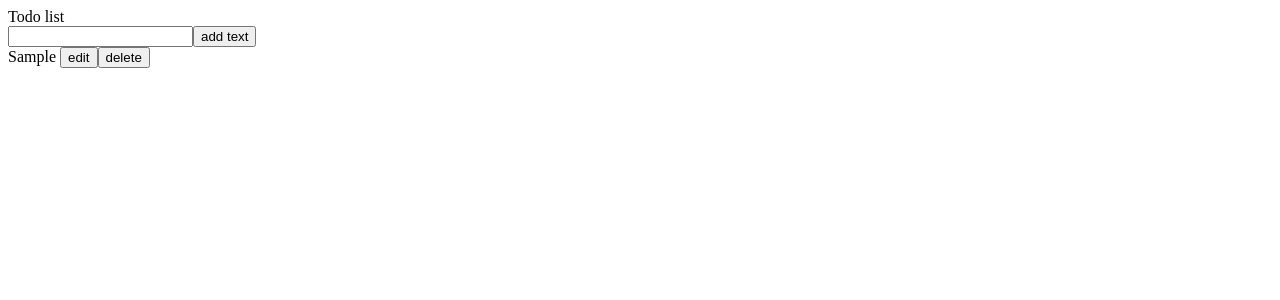
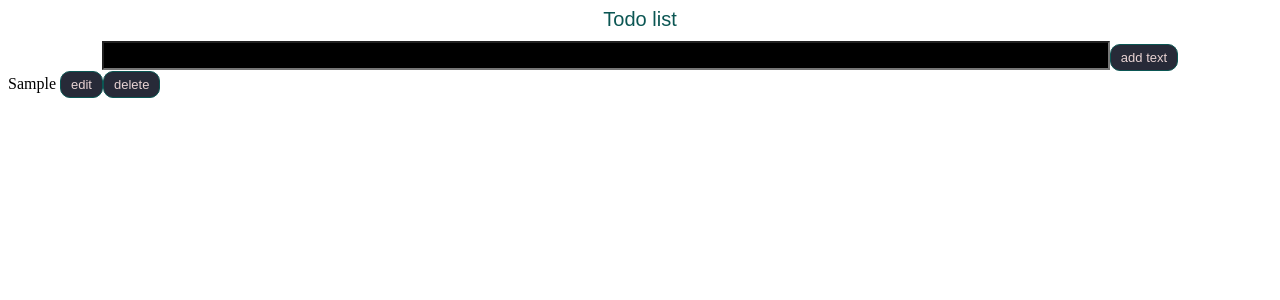
Before and after one commit to mesa4/stas-to-do, a Vue app: page / in a window 1280 px wide. Both pictures are taken after typing "Sample" into the empty fields and a click on the button "add text". Shown: the top 300 px of the page. Built offline with nearby package versions, Linux system fonts and the light colour scheme.

Commit message:
feature/FE-2 styles implemented

```diff
--- a/package.json
+++ b/package.json
@@ -19,7 +19,7 @@
     "@vue/cli-service": "~5.0.0",
     "eslint": "^7.32.0",
     "eslint-plugin-vue": "^8.0.3",
-    "sass": "^1.49.9",
+    "sass": "^1.49.10",
     "sass-loader": "^10.2.1",
     "vue-template-compiler": "^2.6.14"
   },
--- a/src/App.vue
+++ b/src/App.vue
@@ -7,16 +7,19 @@
             <div class="to-do__body">
                 <div class="to-do__task">
                     <ACreateTask @createTask="handleCreateTask" />
-                    <div>
+                    <transition-group
+                        name="list"
+                        tag="div"
+                    >
                         <TheToDoListItem
                             v-for="(todo, index) in todoList"
-                            :key="index"
+                            :key="todo"
                             :task-name="todo"
                             :task-id="index"
                             @updateTask="handleUpdateTask"
                             @deleteTask="handleDeleteTask"
                         />
-                    </div>
+                    </transition-group>
                 </div>
             </div>
         </div>
--- a/src/assets/scss/_layout.scss
+++ b/src/assets/scss/_layout.scss
@@ -1,8 +1,15 @@
-.todo__edit{
-    width: 50px;
-    height: 20px;
+.list-enter-active, .list-leave-active {
+    transition: all 1s;
 }
-.todo__delete{
-    width: 50px;
-    height: 20px;
+.list-enter, .list-leave-to /* .list-leave-active до версии 2.1.8 */ {
+    opacity: 0;
 }
+.to-do__header {
+    display: flex;
+    justify-content: center;
+    align-items: center;
+    font-family: 'Nunito', sans-serif;
+    font-size: 20px;
+    color: #0b5653;
+    padding-bottom: 10px;
+}
--- a/src/assets/scss/main.scss
+++ b/src/assets/scss/main.scss
@@ -1 +1,3 @@
 @import "layout";
+.to-do__header {
+}
--- a/src/components/a-create-task/a-create-task.scss
+++ b/src/components/a-create-task/a-create-task.scss
@@ -1,3 +1,14 @@
 .a-create-task {
     box-sizing: border-box;
+    display: flex;
+    justify-content: center;
+    align-items: center;
+
+        .test {
+            font-size: 20px;
+            background-color: black;
+            color: white;
+            width: 1000px;
+        }
+
 }
--- a/src/components/a-create-task/a-create-task.vue
+++ b/src/components/a-create-task/a-create-task.vue
@@ -3,6 +3,7 @@
         <form @submit.prevent="handleSubmit">
             <input
                 v-model="taskName"
+                class="test"
                 type="text"
             >
             <TheButton
--- a/src/components/the-button/the-button.scss
+++ b/src/components/the-button/the-button.scss
@@ -1,3 +1,12 @@
 .the-button {
     box-sizing: border-box;
+    background-color: #272a38;
+    color: #e8d3d3;
+    border: 1px solid #0b5653;
+    border-radius: 10px;
+    padding: 5px 10px;
+    text-align: center;
+    text-decoration: none;
+    display: inline-block;
+    font-size: 13px;
 }
--- a/src/components/the-to-do-list-item/the-to-do-list-item.scss
+++ b/src/components/the-to-do-list-item/the-to-do-list-item.scss
@@ -0,0 +1,10 @@
+.the-to-do-list-item {
+  display: flex;
+  justify-content: center;
+  align-items: center;
+}
+.todo {
+  display: flex;
+  justify-content: center;
+  align-items: center;
+}
--- a/src/components/the-to-do-list-item/the-to-do-list-item.vue
+++ b/src/components/the-to-do-list-item/the-to-do-list-item.vue
@@ -1,6 +1,9 @@
 <template>
     <div class="the-to-do-list-item">
-        <div v-if="!isEditMode">
+        <div
+            v-if="!isEditMode"
+            class="todo"
+        >
             {{ taskName }}
             <TheButton
                 text="edit"
@@ -11,7 +14,10 @@
                 @click.native="handleDeleteTask"
             />
         </div>
-        <div v-else>
+        <div
+            v-else
+            class="todo"
+        >
             <input
                 v-model="localTaskName"
                 type="text"
```
Also changed, not shown: 1 other file (tests, documents, lock files or other folders).
